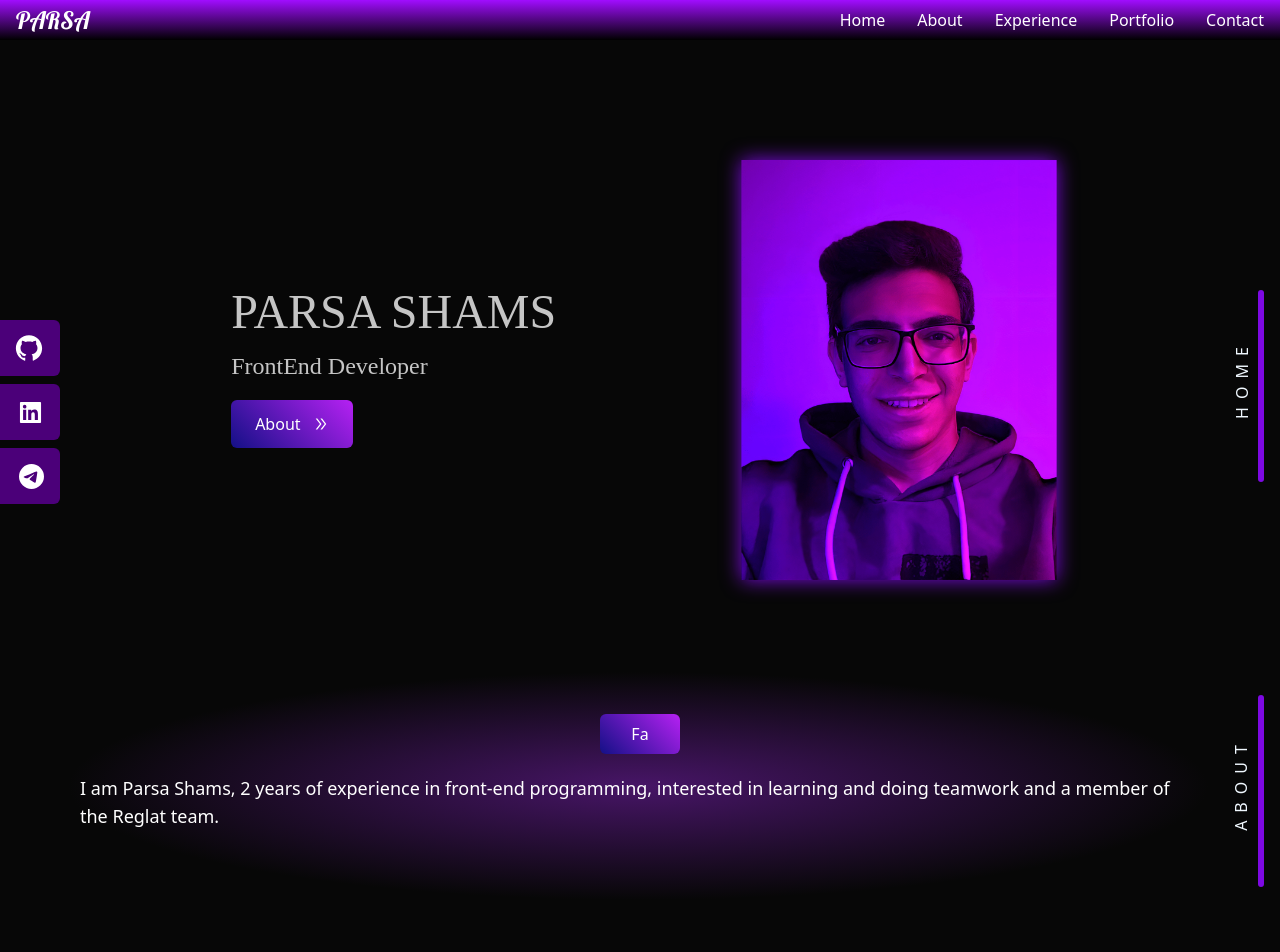
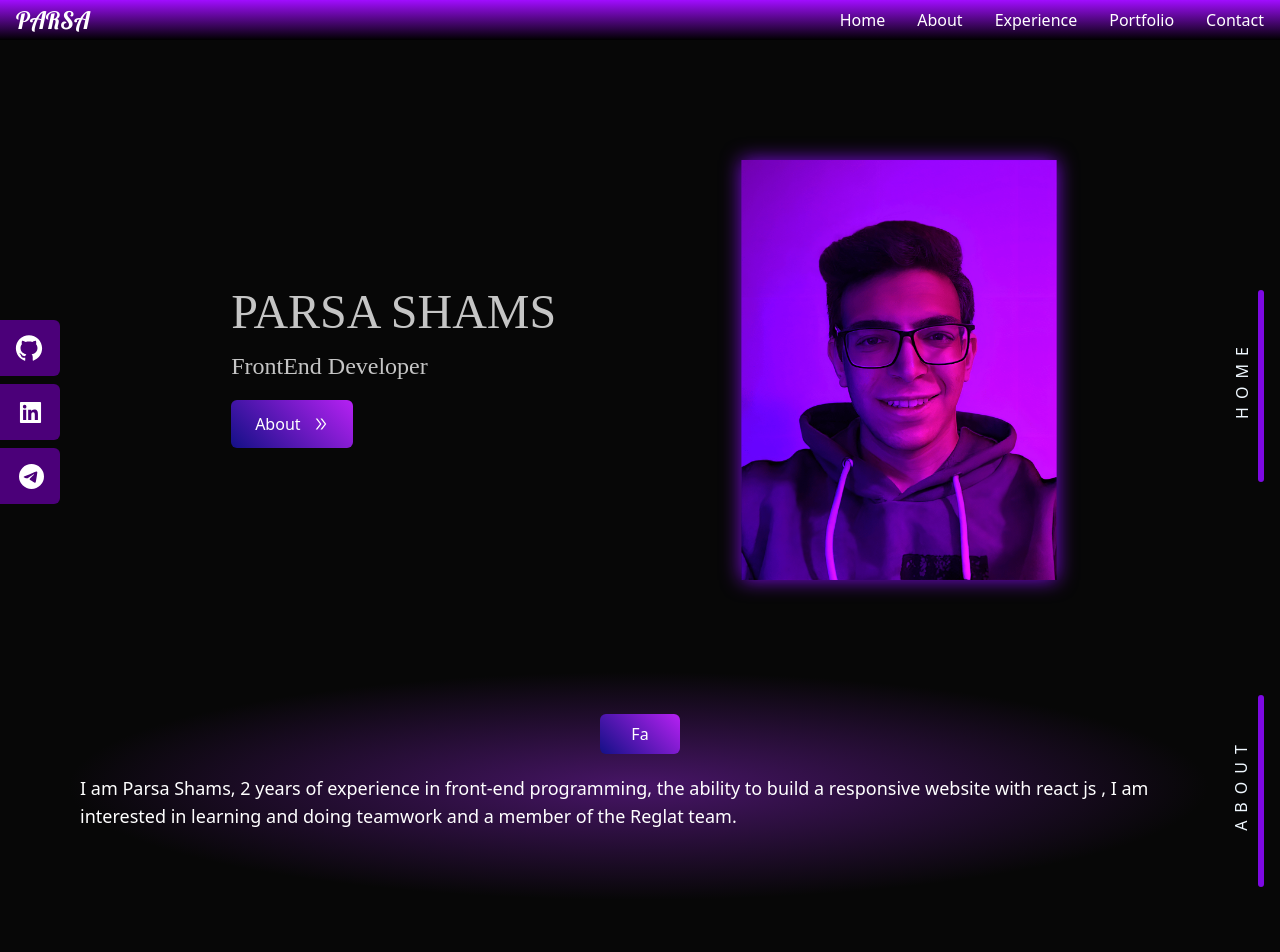
Before and after one commit to Parsa-PT/Parsa-resume, a React (Create React App) app: page / in a window 1280 px wide. Shown: the top 952 px of the page. Built offline with nearby package versions, Linux system fonts and the light colour scheme; a web font is replaced by a local one.

Commit message:
Update About.jsx

```diff
--- a/src/components/About.jsx
+++ b/src/components/About.jsx
@@ -17,8 +17,9 @@ const About = () => {
         <main id='about' className='backMain w-full h-64 relative  px-20 flex items-center justify-center'>
             <div className='about flex justify-center  flex-col-reverse items-center'>
               {lang  ?
-                <h1 className='text-white text-lg  pt-5'>I am Parsa Shams, 2 years of experience in front-end programming, interested in learning and doing teamwork and a member of the Reglat team.</h1>
-              : <h1 className='text-white pt-5 text-center text-lg font-[Lalezar]'> پارسا شمس هستم، 2 سال سابقه برنامه نویسی فرانت اند، علاقه مند به یادگیری و انجام کار گروهی و عضوی از تیم رگلات</h1>}
+
+                    <h1 className='text-white text-lg  pt-5'>I am Parsa Shams, 2 years of experience in front-end programming, the ability to build a responsive website with react js , I am interested in learning and doing teamwork and a member of the Reglat team.</h1>
+              : <h1 className='text-white pt-5 text-center text-lg font-[Lalezar]'> پارسا شمس هستم ، ۲ سال سابقه در برنامه نویسی فرانت اند ، توانایی در ساخت سایت های رسپانسیو با ریکت ، علاقه مند به یادگیری و انجام کار گروهی و عضوی از تیم رگلات.</h1>}
 
               {lang ?
                 <button onClick={ChangeLang} className='btn-bg z-10   w-20 text-white px-4 py-2 rounded-md '>Fa</button>
```
